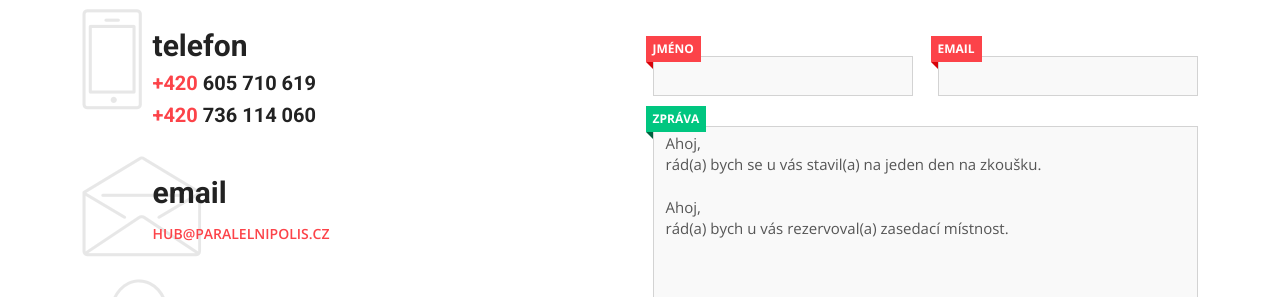
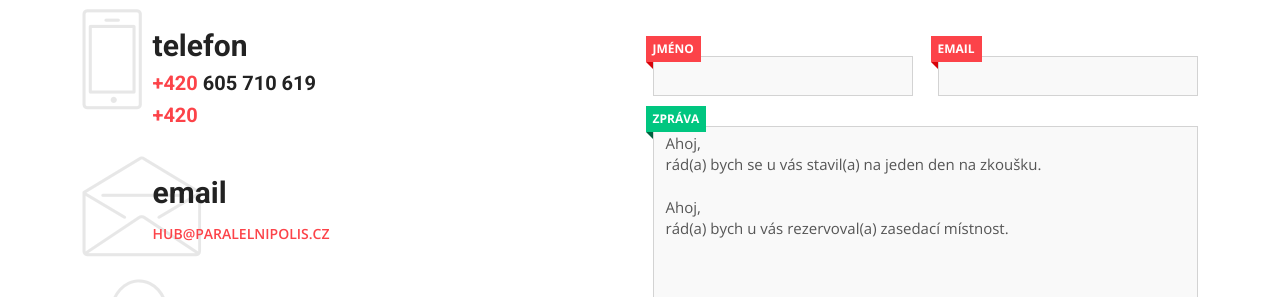
Before and after one commit to ParalelniPolis/paperhubweb, a Jekyll site: the page built from index.html, in a window 1280 px wide and 900 px high, scrolled down 4730 px. Shown: the part 328-625 px from the top of the window. Built offline with Jekyll 4.4.1, drawn with Linux system fonts in a browser that asks for light colours; some web fonts are replaced; Markdown is read by kramdown in place of the engine named in the settings.

Commit message:
Update website_text.yaml

```diff
--- a/_data/website_text.yaml
+++ b/_data/website_text.yaml
@@ -458,7 +458,7 @@ contact_us:
         cz: "Telefon"
         eng: "Call Us"
     phone_1: "605 710 619"
-    phone_2: "736 114 060"
+    phone_2:
     emailus:
         cz: "Email"
         eng: "Email Us"
```
